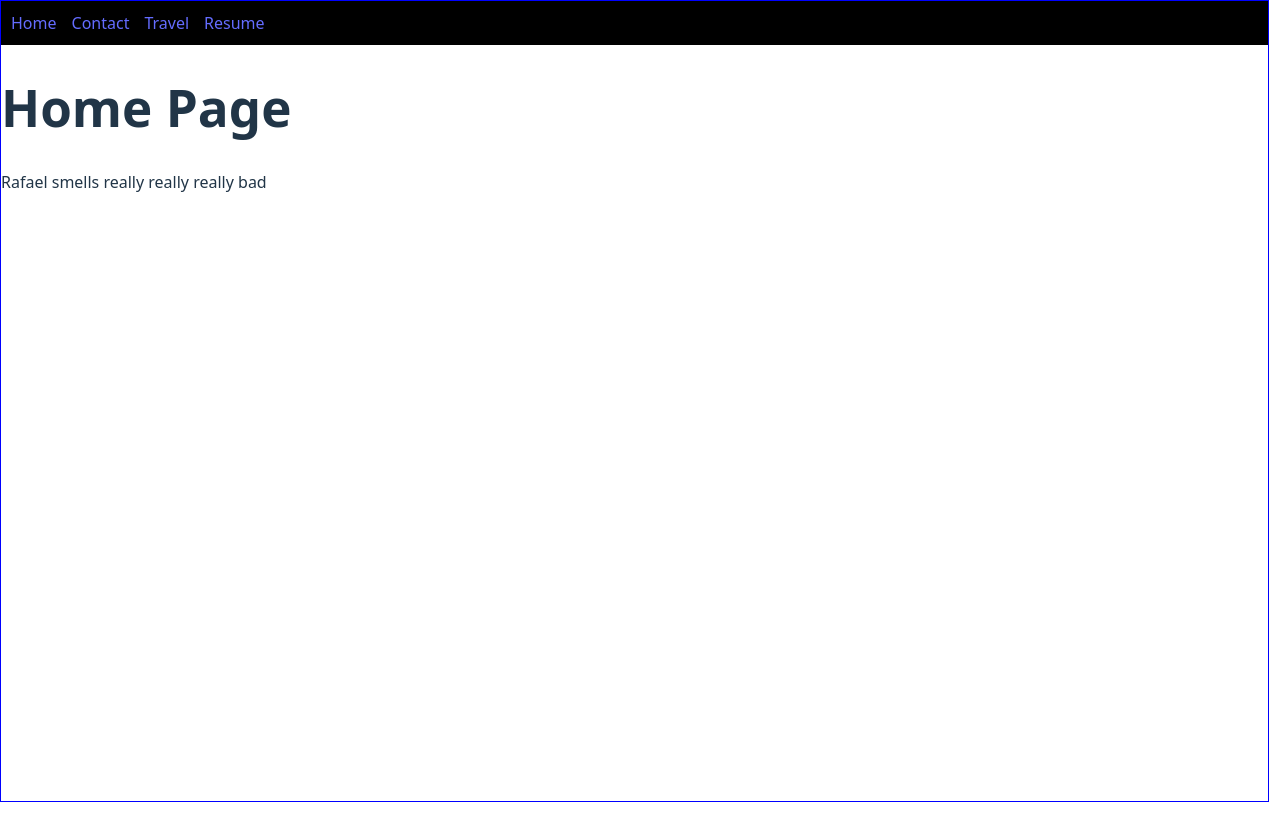
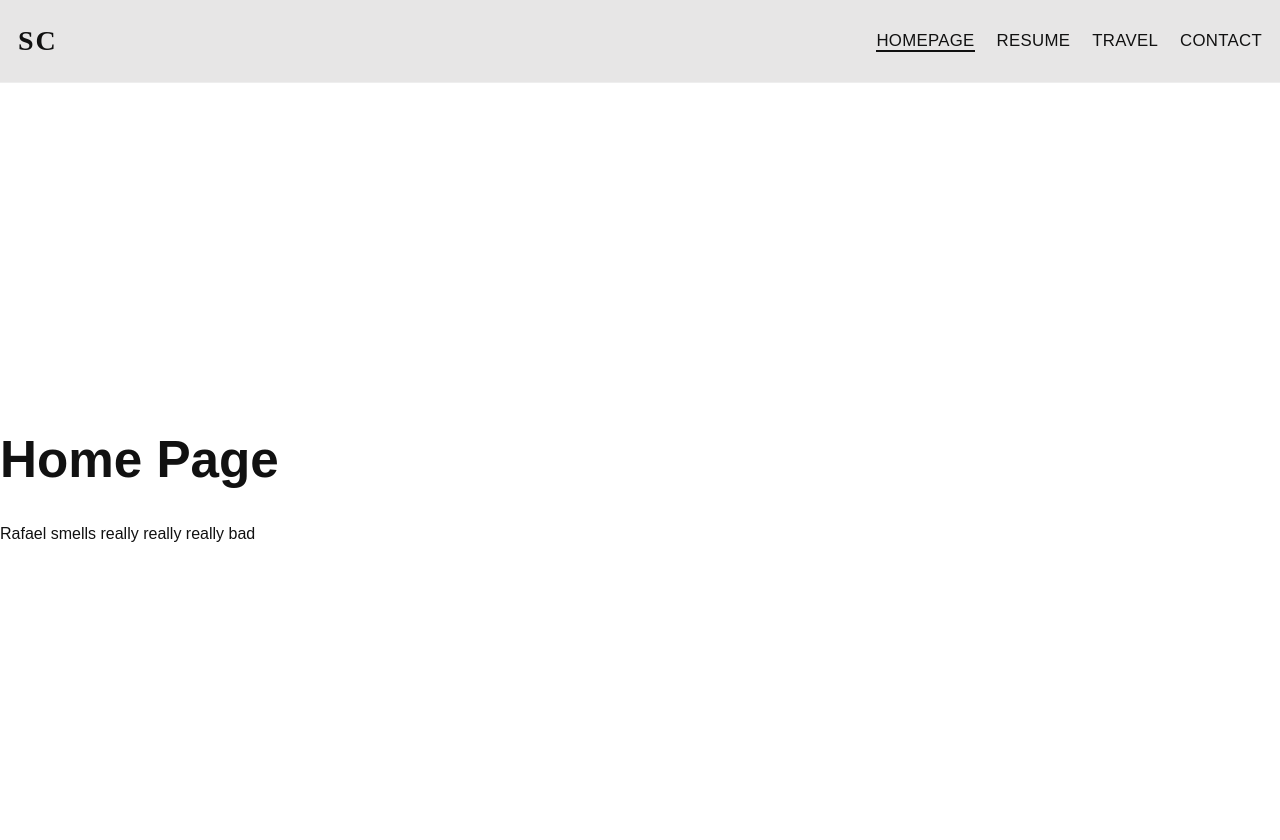
Before and after one commit to scuevas1/portfolio-site, a React (Vite) app: page / in a window 1280 px wide. Shown: the top 840 px of the page. Before the commit the page ends 802 px from the top, so only its background shows below. Built offline with nearby package versions, Linux system fonts and the light colour scheme.

Commit message:
fix: used the old css and fixed the navbar.

```diff
--- a/src/App.css
+++ b/src/App.css
@@ -1,6 +1,79 @@
+html, body {
+  margin: 0;
+  padding: 0;
+}
 
-.main-content-wrapper {
-  height: 100vh;
-  width: 99vw;
-  border: 1px solid blue;
+html {
+  scroll-behavior: smooth;
 }
+
+body {
+  font-family: "Manrope", Arial, sans-serif;
+  color: #111;
+  background: #fff;
+  line-height: 1.5;
+  padding-top: 80px;
+}
+
+img {
+  display: block;
+  max-width: 100%;
+  height: auto;
+}
+
+.navbar {
+  position: fixed;
+  top: 0;
+  left: 0;
+  right: 0;
+  z-index: 1000;
+  background: #e7e6e6;
+  border-bottom: 1px solid #eee;
+  display: flex;
+  align-items: center;
+  justify-content: space-between;
+  gap: 16px;
+  padding: 20px 18px;
+}
+
+.initials-logo {
+  text-decoration: none;
+  color: #111;
+  letter-spacing: 2px;
+  font-family: "Merriweather", serif;
+  font-weight: 600;
+  font-size: 28px;
+}
+
+.navbar-links ul {
+  list-style: none;
+  margin: 0;
+  padding: 0;
+  display: flex;
+  gap: 22px;
+}
+
+.navbuttons {
+  text-decoration: none;
+  color: #111;
+  font-size: 1.05rem;
+  letter-spacing: .3px;
+  position: relative;
+  padding-bottom: 2px;
+}
+
+.navbuttons::after {
+  content: "";
+  position: absolute;
+  left: 0;
+  bottom: 0px;
+  width: 0;
+  height: 2px;
+  background: #111;
+  transition: width .18s ease;
+}
+
+.navbuttons:hover::after,
+.navbuttons.active::after {
+  width: 100%;
+}
--- a/src/App.jsx
+++ b/src/App.jsx
@@ -15,9 +15,8 @@ function App() {
   return (
 
 <BrowserRouter>
-    <div className='main-content-wrapper'>
+  <div className="main-content-wrapper">
     <Navbar />
-
     <Routes>
       <Route path="/" element={<Home />} />
       <Route path="/contact" element={<Contact />} />
@@ -25,7 +24,6 @@ function App() {
       <Route path="/travel" element={<Travel />} />
     </Routes>
   </div>
-
 </BrowserRouter>
   )
 }
--- a/src/components/Navbar.jsx
+++ b/src/components/Navbar.jsx
@@ -1,12 +1,54 @@
-import { Link } from "react-router-dom";
+import { Link, useLocation } from "react-router-dom";
+import "../App.css";
 
 export default function Navbar() {
+  const { pathname } = useLocation();
+
   return (
-    <nav style={{ padding: "10px", background: "#000000ff" }}>
-      <Link to="/" style={{ marginRight: "15px" }}>Home</Link>
-      <Link to="/contact" style={{ marginRight: "15px" }}>Contact</Link>
-      <Link to="/travel" style={{ marginRight: "15px "}}>Travel</Link>
-      <Link to="/resume">Resume</Link>
+    <nav className="navbar" id="navbar">
+      <div>
+        <Link to="/" className="initials-logo">SC</Link>
+      </div>
+
+      <div className="navbar-links">
+        <ul>
+          <li>
+            <Link
+              to="/"
+              className={pathname === "/" ? "active navbuttons" : "navbuttons"}
+            >
+              HOMEPAGE
+            </Link>
+          </li>
+
+          <li>
+            <Link
+              to="/resume"
+              className={pathname === "/resume" ? "active navbuttons" : "navbuttons"}
+            >
+              RESUME
+            </Link>
+          </li>
+
+          <li>
+            <Link
+              to="/travel"
+              className={pathname === "/travel" ? "active navbuttons" : "navbuttons"}
+            >
+              TRAVEL
+            </Link>
+          </li>
+
+          <li>
+            <Link
+              to="/contact"
+              className={pathname === "/contact" ? "active navbuttons" : "navbuttons"}
+            >
+              CONTACT
+            </Link>
+          </li>
+        </ul>
+      </div>
     </nav>
   );
 }
```
Also changed, not shown: 1 other file (tests, documents, lock files or other folders). Lines whose indentation alone changed are shown as unchanged.
